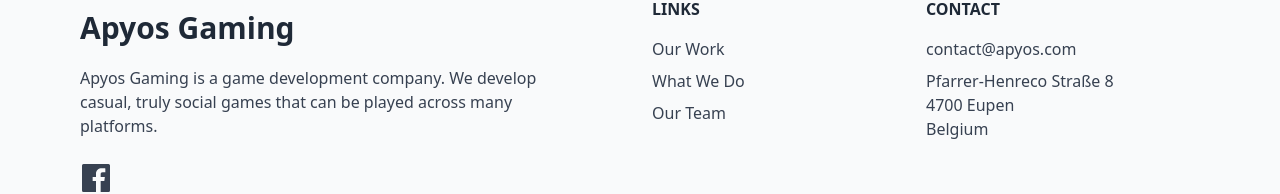
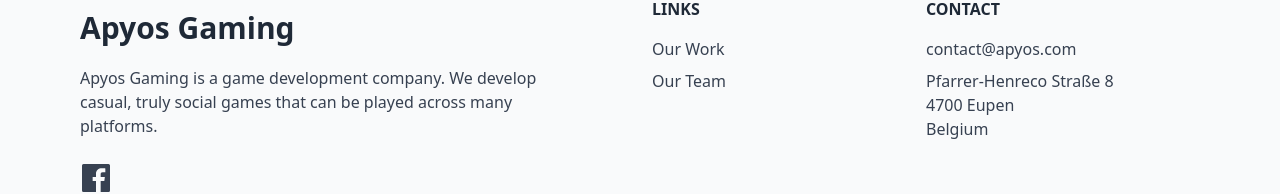
Before and after one commit to apyos/gaming-website, a Preact app: page / in a window 1280 px wide. Shown: the part 2269-2463 px from the top of the page. Built offline with nearby package versions, Linux system fonts and the light colour scheme.

Commit message:
fix: remove broken "What We Do" link

```diff
--- a/src/app.tsx
+++ b/src/app.tsx
@@ -71,9 +71,6 @@
                         <a href="#our-work">Our Work</a>
                       </li>
                       <li class="py-1 hover:text-gray-900">
-                        <a href="#what-we-do">What We Do</a>
-                      </li>
-                      <li class="py-1 hover:text-gray-900">
                         <a href="#our-team">Our Team</a>
                       </li>
                     </ul>
```
